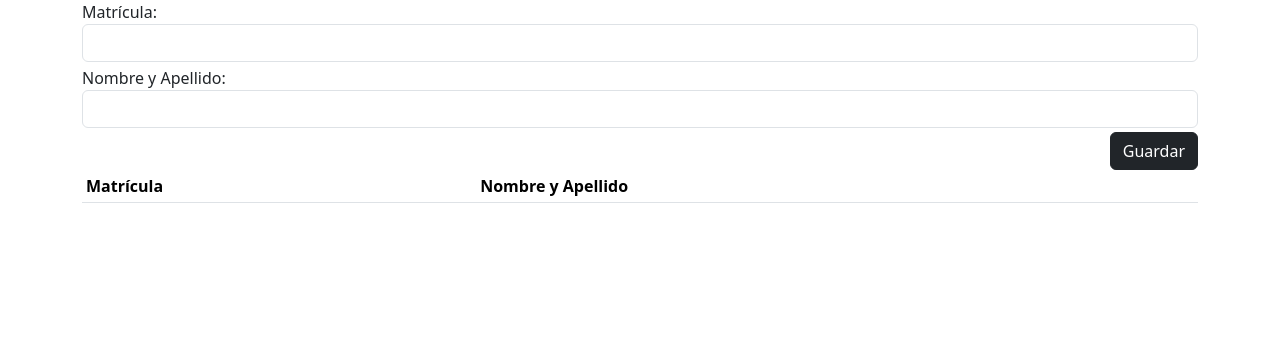
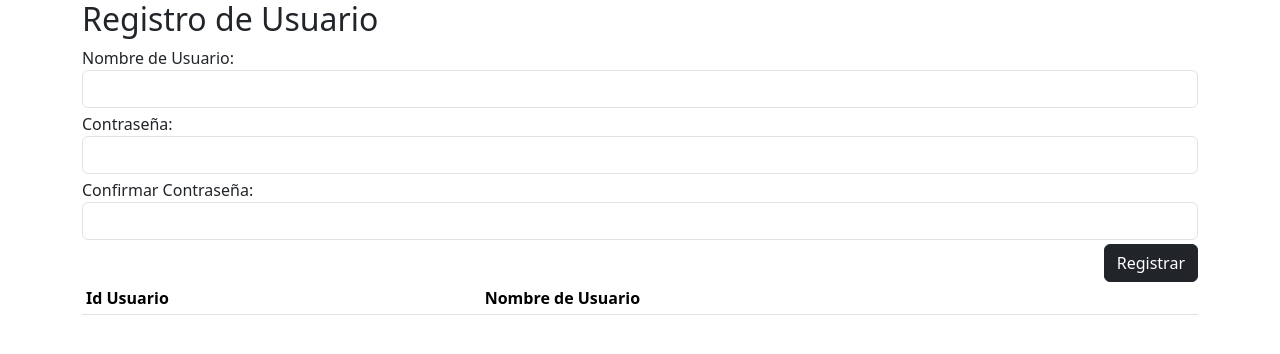
Before and after one commit to velycrxcker/7bFLASK, a Flask app: template templates/registro-usuarios.html in a window 1280 px wide. Shown: the top 354 px of the page. Run offline with Flask 3, Linux system fonts and the light colour scheme; the template is opened without the code that fills it, so the values that code supplies are empty.

Commit message:
Update registro-usuarios.html

```diff
--- a/templates/registro-usuarios.html
+++ b/templates/registro-usuarios.html
@@ -10,41 +10,39 @@
 
     <script src="https://cdnjs.cloudflare.com/ajax/libs/jquery-validate/1.19.5/jquery.validate.min.js"></script>
 
-    <title>Alumnos</title>
+    <title>Registro de Usuario</title>
 </head>
 <body>
-    <!-- Nombre de la etiqueta Ejemplo: INPUT -->
-    <!-- # para ID -->
-    <!-- . para CLASS -->
-
-    <!-- form index 0 -->
-    <!-- #frmAlumnos -->
-    <!-- .formulario index 0 -->
     <div class="container">
-        <form method="post" id="frmAlumnos" class="formulario">
+        <h2>Registro de Usuario</h2>
+        <form method="post" id="frmRegistroUsuario" class="formulario">
             <div class="mb-1">
-                <label id="lblMatriculaFA" for="txtMatriculaFA">Matrícula:</label>
-                <input type="number" name="txtMatriculaFA" id="txtMatriculaFA" class="form-control" required="true" minlength="8" maxlength="8" data-rule-digits="true">
+                <label id="lblUsuario" for="txtUsuario">Nombre de Usuario:</label>
+                <input type="text" name="txtUsuario" id="txtUsuario" class="form-control" required minlength="5" maxlength="20" pattern="[a-zA-Z0-9]+" title="Solo letras y números, sin espacios ni caracteres especiales">
             </div>
             <div class="mb-1">
-                <label id="lblNombreApellidoFA" for="txtNombreApellidoFA">Nombre y Apellido:</label>
-                <input type="text" name="txtNombreApellidoFA" id="txtNombreApellidoFA" class="form-control" required="true" minlength="10" maxlength="25">
+                <label id="lblContrasena" for="txtContrasena">Contraseña:</label>
+                <input type="password" name="txtContrasena" id="txtContrasena" class="form-control" required minlength="8" maxlength="20">
+            </div>
+            <div class="mb-1">
+                <label id="lblConfirmarContrasena" for="txtConfirmarContrasena">Confirmar Contraseña:</label>
+                <input type="password" name="txtConfirmarContrasena" id="txtConfirmarContrasena" class="form-control" required minlength="8" maxlength="20" equalTo="#txtContrasena">
             </div>
             <div class="text-end">
-                <button id="btnGuardarFA" name="btnGuardarFA" class="btn btn-dark">Guardar</button>
+                <button id="btnRegistrar" name="btnRegistrar" class="btn btn-dark">Registrar</button>
             </div>
         </form>
-        <div id="divAlumnos"></div>
+        <div id="divUsuarios"></div>
 
         <!-- table index 0 -->
         <table class="table table-sm">
             <thead>
                 <tr>
-                    <th>Matrícula</th>
-                    <th>Nombre y Apellido</th>
+                    <th>Id Usuario</th>
+                    <th>Nombre de Usuario</th>
                 </tr>
             </thead>
-            <tbody id="tbodyAlumnos"></tbody>
+            <tbody id="tbodyUsuarios"></tbody>
         </table>
     </div>
 
@@ -52,38 +50,34 @@
 
     <script>
         window.addEventListener("load", function (event) {
-            $("#frmAlumnos").validate({
+            $("#frmRegistroUsuario").validate({
                 messages: {
-                    txtMatriculaFA: {
-                        required: "Ingresa la matrícula",
-                        minlength: "La matrícula es de 8 digitos",
-                        maxlength: "La matrícula es de 8 digitos",
-                        digits: "La matrícula es de solo números"
+                    txtUsuario: {
+                        required: "Ingresa el nombre de usuario",
+                        minlength: "Debe tener al menos 5 caracteres",
+                        maxlength: "Debe tener máximo 20 caracteres",
+                        pattern: "Solo se permiten letras y números, sin espacios ni caracteres especiales"
                     },
-                    txtNombreApellidoFA: {
-                        required: "Ingresa tu nombre y apellido",
-                        minlength: "Ingresa más o 10 caracteres",
-                        maxlength: "Ingresa menos o 25 caracteres"
-                    }
-                },
-                rules: {
-                    txtMatriculaFA: {
-                        // required: true,
-                        // minlength: 8,
-                        // maxlength: 8
-                        // digits: true
+                    txtContrasena: {
+                        required: "Ingresa una contraseña",
+                        minlength: "Debe tener al menos 8 caracteres",
+                        maxlength: "Debe tener máximo 20 caracteres"
+                    },
+                    txtConfirmarContrasena: {
+                        required: "Confirma tu contraseña",
+                        equalTo: "Las contraseñas no coinciden"
                     }
                 }
-            })
+            });
 
-            $("#frmAlumnos").submit(function (event) {
-                event.preventDefault()
+            $("#frmRegistroUsuario").submit(function (event) {
+                event.preventDefault();
 
-                $.post("/alumnos/guardar", $(this).serialize(), function (respuesta) {
-                    console.log(respuesta)
-                })
-            })
-        })
+                $.post("/usuarios/guardar", $(this).serialize(), function (respuesta) {
+                    console.log(respuesta);
+                });
+            });
+        });
     </script>
 </body>
 </html>
```
